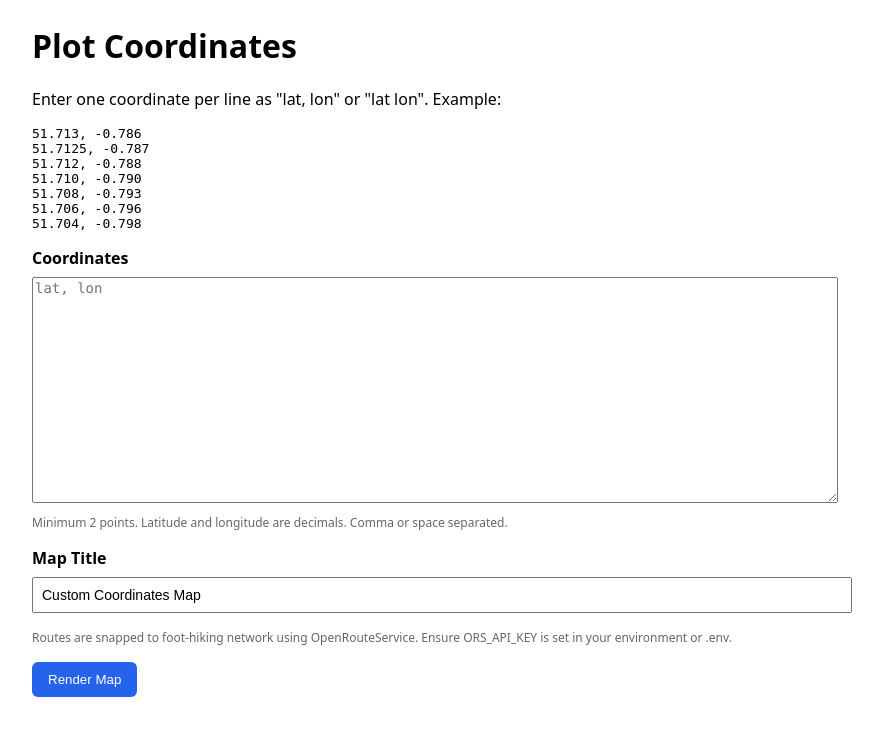
After one commit to prkshverma09/hikingRoutesGPT, a FastAPI app: template app/app/templates/coords_form.html in a window 1280 px wide. The commit adds this page. Shown: the top 736 px of the page, without its empty margins (208-1091 px from the left). Run offline with FastAPI, Linux system fonts and the light colour scheme; the template is opened without the code that fills it, so the values that code supplies are empty.

Commit message:
Adding UI

```diff
--- a/app/app/main.py
+++ b/app/app/main.py
@@ -5,11 +5,20 @@ from typing import Any, Dict, List
 from fastapi import FastAPI, HTTPException
 from fastapi.responses import JSONResponse, PlainTextResponse
 from fastapi.templating import Jinja2Templates
-from fastapi import Request
+from fastapi import Request, Form
+from fastapi.responses import HTMLResponse
 from pydantic import BaseModel, Field
 from dotenv import load_dotenv
 
-from .utils import geocode_os_names, generate_loop_coordinates, ors_hiking_route, geojson_to_gpx, ExternalAPIError
+from .utils import (
+    geocode_os_names,
+    generate_loop_coordinates,
+    ors_hiking_route,
+    geojson_to_gpx,
+    ExternalAPIError,
+    ors_hiking_route_with_waypoints,
+)
+from .library import generate_leaflet_map_html
 
 app = FastAPI(title="Hiking Routes Service", version="0.1.0")
 
@@ -111,15 +120,19 @@ def map_view(request: Request, start_name: str, offset_lat: float = 0.02, offset
         raise HTTPException(status_code=500, detail=f"Unexpected error: {e}")
 
     # Note: OS tiles key is exposed to client here; that's expected for raster tiles.
+    # Build waypoints for markers as [[lat, lon], ...] from coords [[lon, lat], ...]
+    waypoints_latlon = [[c[1], c[0]] for c in coords]
+
     return templates.TemplateResponse(
         "map.html",
         {
             "request": request,
             "start_lat": lat,
             "start_lon": lon,
-            "route_geojson": json.dumps(route_geojson),
+            "route_geojson": route_geojson,
             "os_api_key": os_api_key,
             "title": f"Hike from {start_name}",
+            "waypoints_json": waypoints_latlon,
         },
     )
 
@@ -162,8 +175,81 @@ def map_from_coords(request: Request, payload: CoordsPayload):
             "request": request,
             "start_lat": start.lat,
             "start_lon": start.lon,
-            "route_geojson": json.dumps(route_geojson),
+            "route_geojson": route_geojson,
             "os_api_key": os_api_key,
             "title": "Custom Coordinates Map",
+            "waypoints_json": [[p.lat, p.lon] for p in payload.coordinates],
         },
     )
+
+
+# -----------------------------
+# Simple UI for entering coordinates
+# -----------------------------
+@app.get("/ui/coords", response_class=HTMLResponse)
+def coords_form(request: Request):
+    # Render a small HTML form to input coordinates
+    return templates.TemplateResponse("coords_form.html", {"request": request})
+
+
+@app.post("/ui/coords", response_class=HTMLResponse)
+def coords_form_submit(
+    request: Request,
+    coords_text: str = Form(...),
+    title: str = Form("Custom Coordinates Map"),
+):
+    """
+    Accepts coordinates in the textarea: one pair per line as "lat, lon"
+    Example:
+      51.713, -0.786
+      51.7125, -0.787
+    """
+    lines = [ln.strip() for ln in coords_text.splitlines() if ln.strip()]
+    coords: List[tuple[float, float]] = []
+    for ln in lines:
+        # Allow comma or space separation
+        sep = "," if "," in ln else None
+        parts = [p.strip() for p in (ln.split(sep) if sep else ln.split())]
+        if len(parts) != 2:
+            raise HTTPException(status_code=400, detail=f"Invalid coordinate line: '{ln}'")
+        try:
+            lat = float(parts[0])
+            lon = float(parts[1])
+        except ValueError:
+            raise HTTPException(status_code=400, detail=f"Invalid numeric values in line: '{ln}'")
+        coords.append((lat, lon))
+
+    # Always snap using ORS
+    ors_api_key = os.getenv("ORS_API_KEY")
+    if not ors_api_key:
+        raise HTTPException(status_code=500, detail="Missing ORS_API_KEY environment variable")
+    # Build an ORS directions request with all coordinates as waypoints
+    coords_lonlat = [[lon, lat] for lat, lon in coords]
+    try:
+        route_geojson, snapped_waypoints = ors_hiking_route_with_waypoints(coords_lonlat, ors_api_key)
+    except ExternalAPIError as e:
+        raise HTTPException(status_code=502, detail=str(e))
+    except Exception as e:
+        raise HTTPException(status_code=500, detail=f"Unexpected error: {e}")
+    # Render snapped line but mark only original input waypoints
+    os_api_key = os.getenv("OS_API_KEY")
+    if not os_api_key:
+        raise HTTPException(status_code=500, detail="Missing OS_API_KEY environment variable")
+
+    start = snapped_waypoints[0] if snapped_waypoints else coords[0]
+    return templates.TemplateResponse(
+        "map.html",
+        {
+            "request": request,
+            "start_lat": start[0],
+            "start_lon": start[1],
+            "route_geojson": route_geojson,
+            "os_api_key": os_api_key,
+            "title": f"{title}",
+            # Use snapped waypoint positions if available; otherwise original
+            "waypoints_json": (
+                [[lat, lon] for (lat, lon) in snapped_waypoints]
+                if snapped_waypoints else [[lat, lon] for (lat, lon) in coords]
+            ),
+        },
+    )
--- /dev/null
+++ b/app/app/templates/coords_form.html
@@ -0,0 +1,54 @@
+<!DOCTYPE html>
+<html>
+<head>
+  <meta charset="utf-8" />
+  <title>Enter Coordinates</title>
+  <meta name="viewport" content="width=device-width, initial-scale=1.0">
+  <style>
+    body { font-family: system-ui, -apple-system, Segoe UI, Roboto, Arial, sans-serif; margin: 24px; }
+    .container { max-width: 800px; margin: 0 auto; }
+    textarea { width: 100%; height: 220px; font-family: ui-monospace, SFMono-Regular, Menlo, Consolas, monospace; font-size: 14px; }
+    label { display: block; font-weight: 600; margin-bottom: 8px; }
+    input[type="text"] { width: 100%; padding: 8px; font-size: 14px; }
+    .hint { color: #666; font-size: 12px; margin-top: 6px; }
+    .row { margin-bottom: 16px; }
+    button { background: #2563eb; color: white; border: none; padding: 10px 16px; border-radius: 6px; cursor: pointer; }
+    button:hover { background: #1d4ed8; }
+    .header { margin-bottom: 16px; }
+  </style>
+</head>
+<body>
+  <div class="container">
+    <div class="header">
+      <h1>Plot Coordinates</h1>
+      <p>Enter one coordinate per line as "lat, lon" or "lat lon". Example:</p>
+      <pre>51.713, -0.786
+51.7125, -0.787
+51.712, -0.788
+51.710, -0.790
+51.708, -0.793
+51.706, -0.796
+51.704, -0.798</pre>
+    </div>
+
+    <form method="post" action="/ui/coords">
+      <div class="row">
+        <label for="coords_text">Coordinates</label>
+        <textarea name="coords_text" id="coords_text" required placeholder="lat, lon"></textarea>
+        <div class="hint">Minimum 2 points. Latitude and longitude are decimals. Comma or space separated.</div>
+      </div>
+
+      <div class="row">
+        <label for="title">Map Title</label>
+        <input type="text" name="title" id="title" value="Custom Coordinates Map"/>
+      </div>
+
+      <div class="row">
+        <div class="hint">Routes are snapped to foot-hiking network using OpenRouteService. Ensure ORS_API_KEY is set in your environment or .env.</div>
+      </div>
+
+      <button type="submit">Render Map</button>
+    </form>
+  </div>
+</body>
+</html>
```
Also changed, not shown: app/app/library.py (+10 -1 lines), app/app/templates/map.html (+16 -4 lines), app/app/utils.py (+106 -1 lines).
